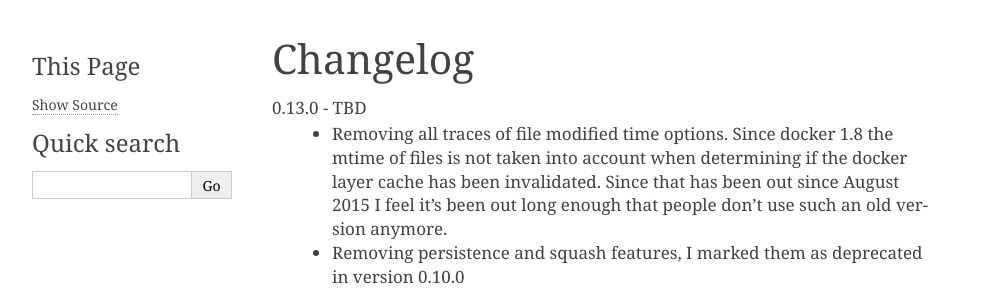
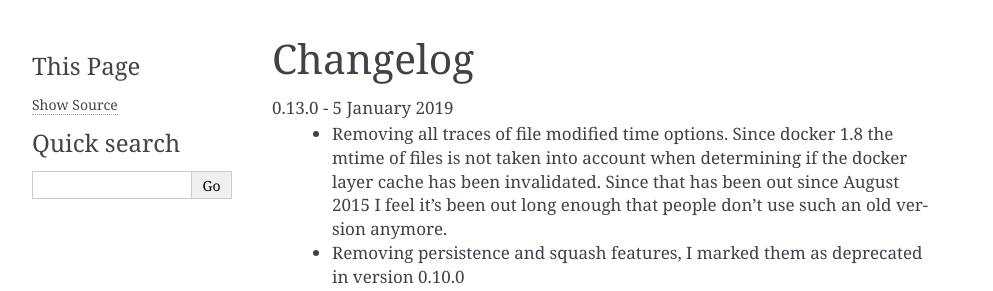
Before and after one commit to delfick/harpoon, a Sphinx documentation site: the page built from docs/docs/changelog.rst, in a window 1280 px wide. Shown: the top 291 px of the page, without its empty margins (148-1141 px from the left). Built offline with Sphinx 7.4.7, drawn with Linux system fonts in a browser that asks for light colours.

```diff
--- a/docs/docs/changelog.rst
+++ b/docs/docs/changelog.rst
@@ -1,7 +1,7 @@
 Changelog
 =========
 
-0.13.0 - TBD
+0.13.0 - 5 January 2019
     * Removing all traces of file modified time options. Since docker 1.8 the
       mtime of files is not taken into account when determining if the docker
       layer cache has been invalidated. Since that has been out since August
--- a/harpoon/__init__.py
+++ b/harpoon/__init__.py
@@ -1 +1 @@
-VERSION="0.12.1"
+VERSION="0.13.0"
```
